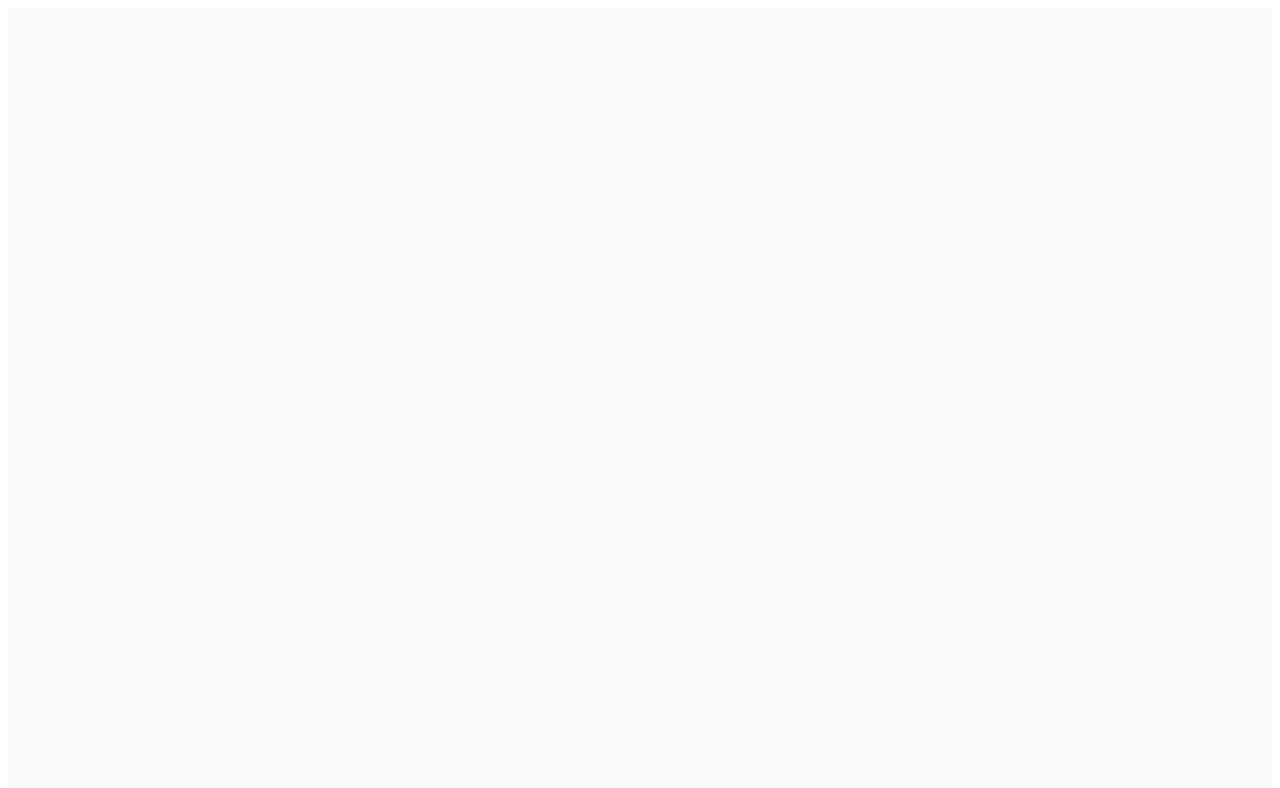
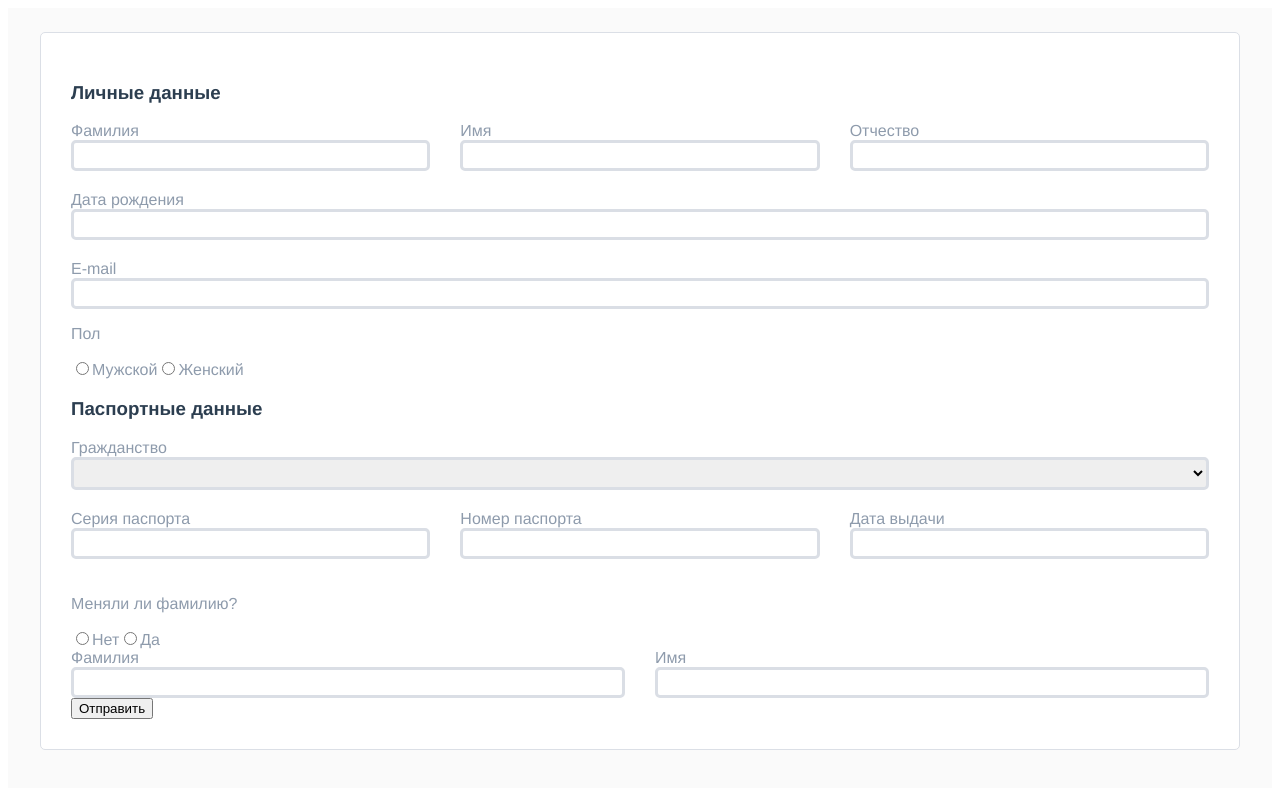
Before and after one commit to ozon-edu-vue-2021/required-task-4-antliubimov, a Vue app: page / in a window 1280 px wide. Shown: the top 788 px of the page. Built offline with nearby package versions, Linux system fonts and the light colour scheme.

Commit message:
основной html

```diff
--- a/src/components/Form.vue
+++ b/src/components/Form.vue
@@ -1,5 +1,101 @@
 <template>
-  <div class="form"></div>
+  <div class="form">
+    <div>
+      <h3>Личные данные</h3>
+      <div class="row">
+        <div class="item">
+          <label for="last_name"> Фамилия </label>
+          <input type="text" id="last_name" />
+        </div>
+        <div class="item">
+          <label for="first_name"> Имя </label>
+          <input type="text" id="first_name" />
+        </div>
+        <div class="item">
+          <label for="second_name"> Отчество </label>
+          <input type="text" id="second_name" />
+        </div>
+      </div>
+      <div class="row">
+        <div class="item">
+          <label for="birthday"> Дата рождения </label>
+          <input type="text" id="birthday" />
+        </div>
+      </div>
+      <div class="item">
+        <label for="email"> E-mail </label>
+        <input type="text" id="email" />
+      </div>
+      <div class="row">
+        <div class="item">
+          <p>Пол</p>
+          <div>
+            <input type="radio" id="man" name="sex" value="man" />
+            <label for="man">Мужской</label>
+            <input type="radio" id="woman" name="sex" value="woman" />
+            <label for="woman">Женский</label>
+          </div>
+        </div>
+      </div>
+    </div>
+    <div>
+      <h3>Паспортные данные</h3>
+      <div class="row">
+        <div class="item">
+          <label for="citizen_select">Гражданство</label>
+          <select id="citizen_select">
+            <option value=""></option>
+          </select>
+        </div>
+      </div>
+      <div class="row">
+        <div class="item">
+          <label for="series_passport"> Серия паспорта</label>
+          <input type="text" id="series_passport" />
+        </div>
+        <div class="item">
+          <label for="number_passport"> Номер паспорта </label>
+          <input type="text" id="number_passport" />
+        </div>
+        <div class="item">
+          <label for="date_issuance"> Дата выдачи </label>
+          <input type="text" id="date_issuance" />
+        </div>
+      </div>
+      <div>
+        <div class="item">
+          <p>Меняли ли фамилию?</p>
+          <div>
+            <input
+              type="radio"
+              id="no-change-fam"
+              name="change-family"
+              value="no"
+            />
+            <label for="no-change-fam">Нет</label>
+            <input
+              type="radio"
+              id="change-fam"
+              name="change-family"
+              value="yes"
+            />
+            <label for="change-fam">Да</label>
+          </div>
+        </div>
+        <div class="row">
+          <div class="item">
+            <label for="change_last_name"> Фамилия </label>
+            <input type="text" id="change_last_name" />
+          </div>
+          <div class="item">
+            <label for="change_first_name"> Имя </label>
+            <input type="text" id="change_first_name" />
+          </div>
+        </div>
+      </div>
+    </div>
+    <button>Отправить</button>
+  </div>
 </template>
 
 <script>
@@ -13,5 +109,36 @@ export default {
 
 <style scoped>
 .form {
+  margin: 0 auto;
+  padding: 30px;
+  max-width: 1200px;
+  background-color: #ffffff;
+  border: 1px solid #dbdfe6;
+  border-radius: 5px;
+}
+.row {
+  display: flex;
+  flex-direction: row;
+  justify-content: space-between;
+  width: 100%;
+}
+.row:not(:last-child) {
+  margin-bottom: 20px;
+}
+.item {
+  display: flex;
+  flex-direction: column;
+  width: 100%;
+  color: #8e9bac;
+}
+.item:not(:last-child) {
+  margin-right: 30px;
+}
+
+input,
+select {
+  padding: 5px 10px;
+  border: 3px solid #dadee5;
+  border-radius: 5px;
 }
 </style>
```
Also changed, not shown: src/main.js (+4 -4 lines), 1 other file (tests, documents, lock files or other folders).
